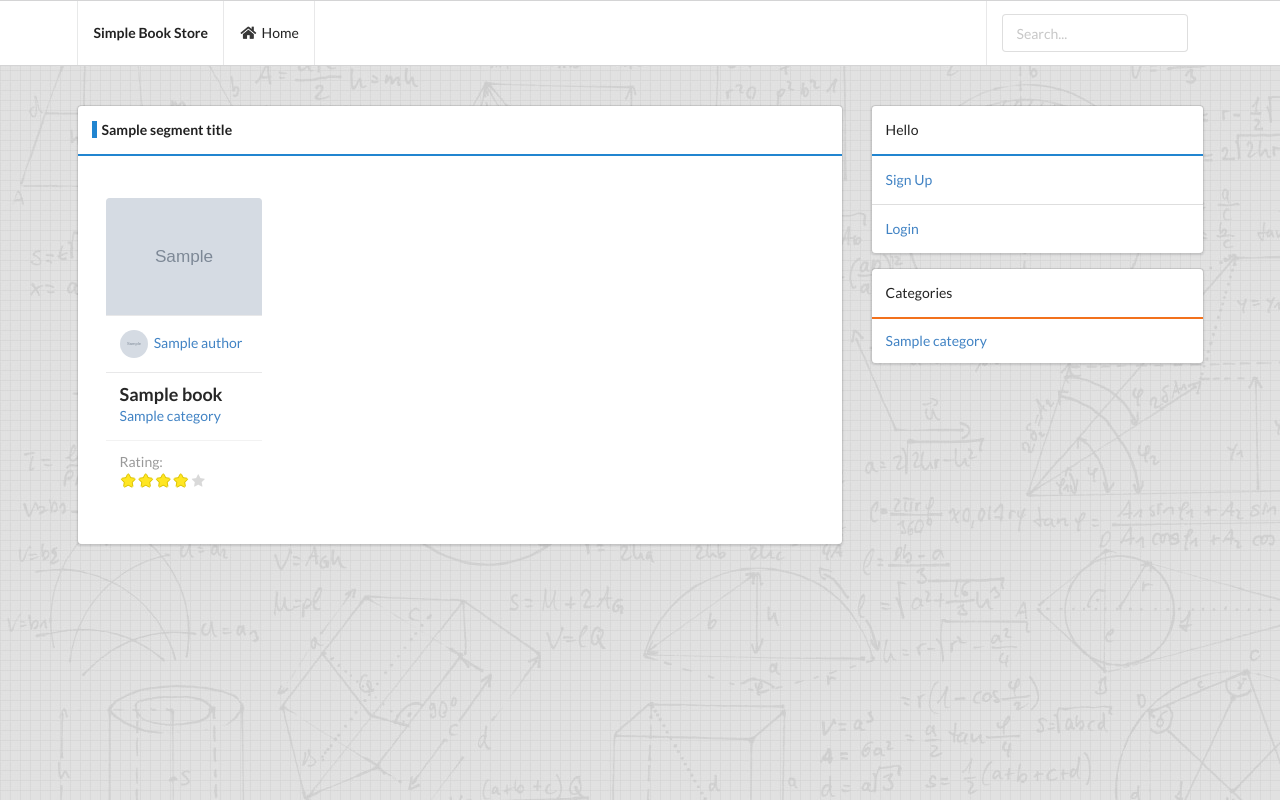
After one commit to El-kady/SimpleBookStore, a Django app: template templates/SimpleBookStore/search.html in a window 1280 px wide. The commit adds this page. Run offline with Django 3.2, Linux system fonts and the light colour scheme; the template is opened without the code that fills it: most values are stand-ins (such as "Sample title", 1, 10 or a date in 2020); grey boxes marked "Sample" are stand-in pictures; some libraries are stand-ins or nearby versions.

Commit message:
Add Search + Improvements

```diff
--- a/static/SimpleBookStore/css/main.css
+++ b/static/SimpleBookStore/css/main.css
@@ -18,3 +18,10 @@
 .book-item .image{
     text-align: center;
 }
+
+.segment-title {
+    border-left: solid 5px #2185D0;
+    padding-left: 5px;
+    background-color: white;
+    font-weight: bold;
+}
--- a/static/SimpleBookStore/js/main.js
+++ b/static/SimpleBookStore/js/main.js
@@ -8,6 +8,12 @@
     }
 });
 $('.ui.dropdown').dropdown();
+
+$('.combo.dropdown')
+  .dropdown({
+    action: 'combo'
+  })
+;
 
 $('.toggle-follow').each(function () {
     var button = $(this);
--- a/templates/SimpleBookStore/books_list.html
+++ b/templates/SimpleBookStore/books_list.html
@@ -2,7 +2,9 @@
 
 {% block content %}
     <div class="ui segments">
-        <div class="ui segment">{{ segment_title }}</div>
+        <div class="ui segment">
+            <span class="segment-title">{{ segment_title }}</span>
+        </div>
         <div class="ui blue segment">
             <div class="ui vertical stripe quote segment">
                 <div class="ui four column stackable internally celled grid">
--- a/templates/SimpleBookStore/layout.html
+++ b/templates/SimpleBookStore/layout.html
@@ -12,7 +12,11 @@
                 <i class="home icon"></i> Home
             </a>
             <div class="right item">
-                <div class="ui input"><input type="text" placeholder="Search..."></div>
+                <form action="{% url "SimpleBookStore:search" %}">
+                    <div class="ui input">
+                        <input type="text" name="query" placeholder="Search...">
+                    </div>
+                </form>
             </div>
         </div>
     </div>
@@ -75,7 +79,7 @@
                             <div class="item">
                                 {% if request.user.is_authenticated %}
                                     <div class="right floated content">
-                                        <button class="ui mini button toggle-follow" data-model="category" data-id="{{ category.id }}" data-status="{% following_status category.id  profile_categories %}" data-do="Follow" data-undo="Unfollow"></button>
+                                        <button class="ui mini primary button toggle-follow" data-model="category" data-id="{{ category.id }}" data-status="{% following_status category.id  profile_categories %}" data-do="Follow" data-undo="Unfollow"></button>
                                     </div>
                                 {% endif %}
                                 <div class="content">
--- /dev/null
+++ b/templates/SimpleBookStore/search.html
@@ -0,0 +1,2 @@
+{% extends 'SimpleBookStore/books_list.html' %}
+{% block title %}{{ segment_title }}{% endblock %}
--- a/urls.py
+++ b/urls.py
@@ -15,6 +15,8 @@
     url(r'^category/(?P<pk>\d+)/$', views.CategoryView.as_view(), name='category'),
     url(r'^author/(?P<pk>\d+)/$', views.AuthorView.as_view(), name='author'),
 
+    url(r'^search/$', views.SearchView.as_view(), name='search'),
+
     url(r'^api/rate/$', views.rate_view, name='rate'),
     url(r'^api/follow/$', views.follow_view, name='follow'),
 ]
```
Also changed, not shown: models.py (+8 -1 lines), templates/SimpleBookStore/book.html (+4 -4 lines), views.py (+28 -0 lines), migrations/0010_auto_20170429_0547.py (added).
